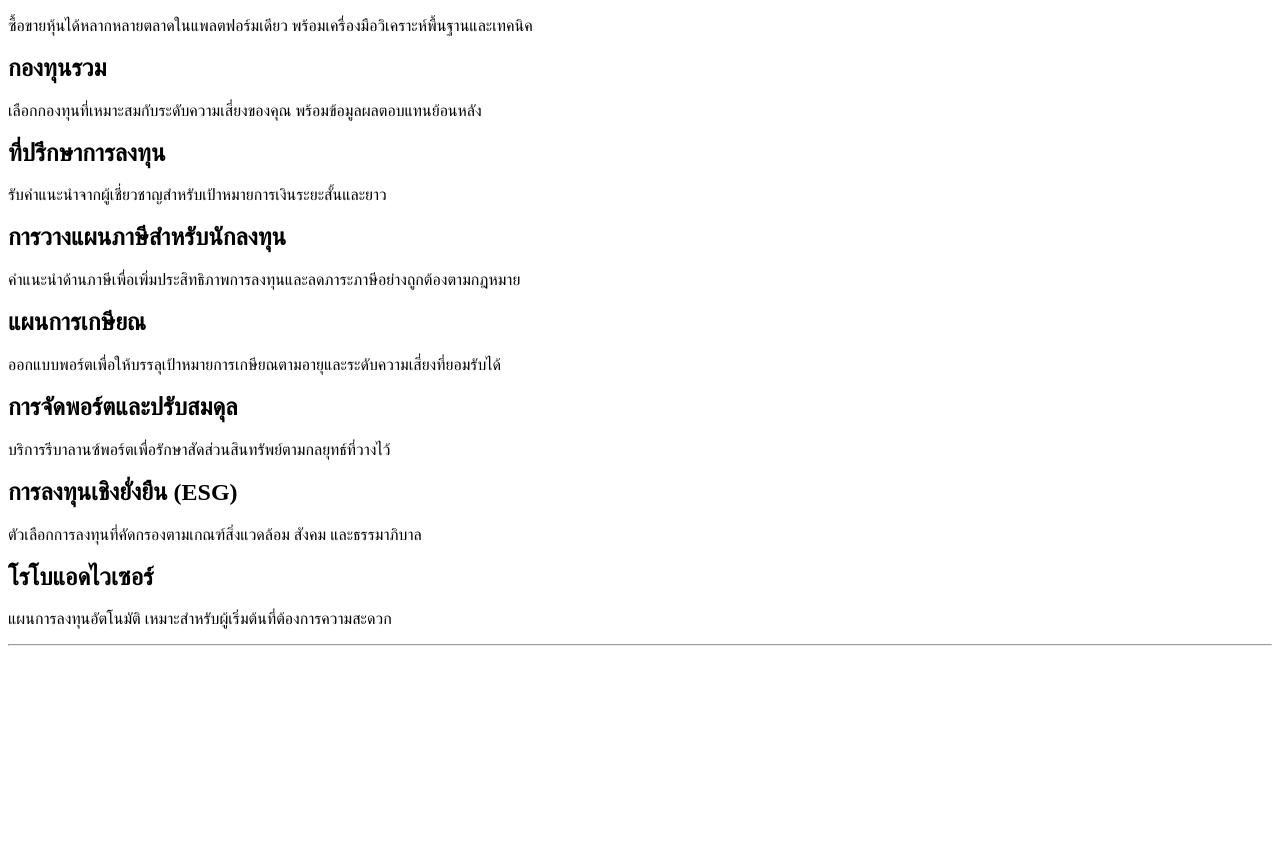
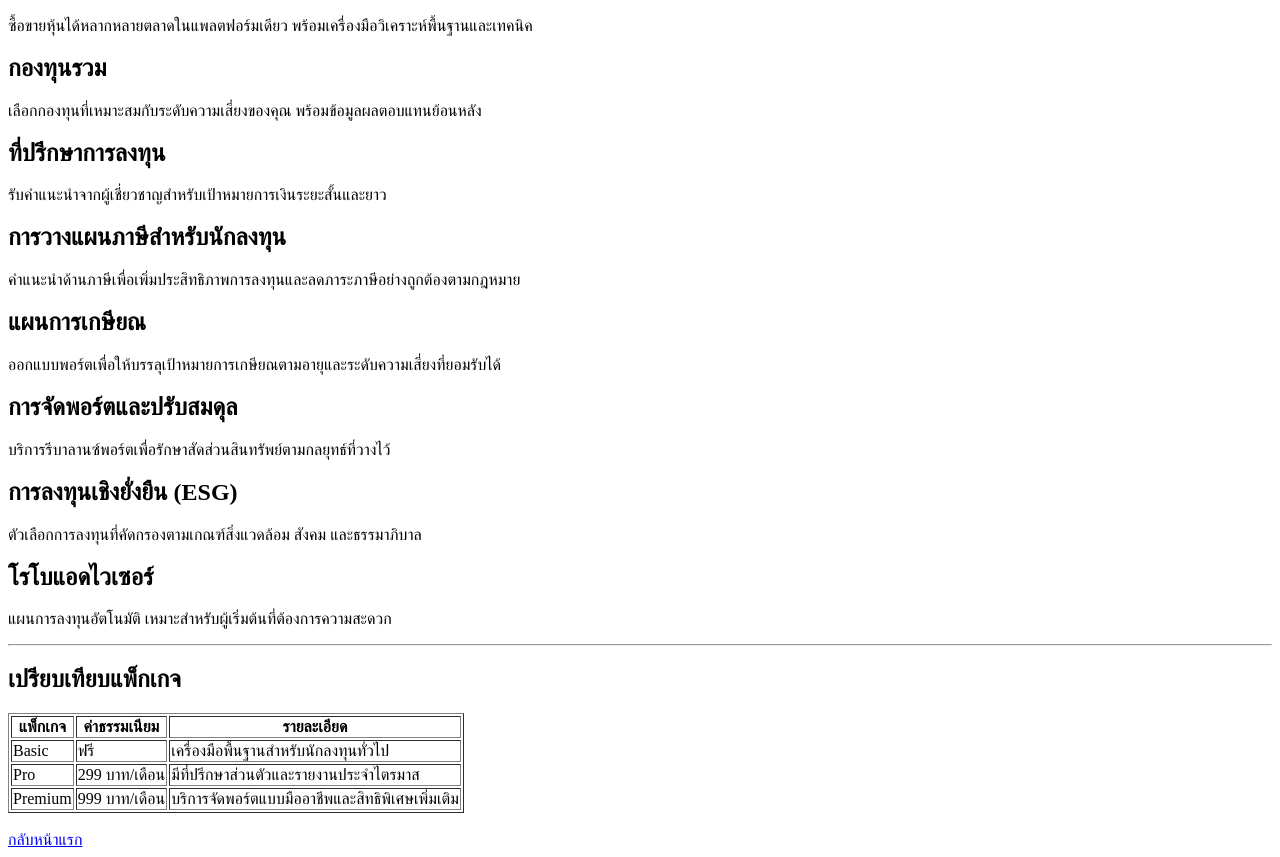
Before and after one commit to patchara24/my-business-web, a plain HTML site: page services.html in a window 1280 px wide. Shown: the part 136-993 px from the top of the page. Before the commit the page ends 800 px from the top, so only its background shows below. Drawn offline with Linux system fonts and the light colour scheme.

Commit message:
feat:add compare section

```diff
--- a/services.html
+++ b/services.html
@@ -63,5 +63,37 @@
 
         <hr>
 
+        <!-- package comparison -->
+        <section>
+        <h2>เปรียบเทียบแพ็กเกจ</h2>
+
+        <table border="1">
+            <tr>
+                <th>แพ็กเกจ</th>
+                <th>ค่าธรรมเนียม</th>
+                <th>รายละเอียด</th>
+            </tr>
+            <tr>
+                <td>Basic</td>
+                <td>ฟรี</td>
+                <td>เครื่องมือพื้นฐานสำหรับนักลงทุนทั่วไป</td>
+            </tr>
+            <tr>
+                <td>Pro</td>
+                <td>299 บาท/เดือน</td>
+                <td>มีที่ปรึกษาส่วนตัวและรายงานประจำไตรมาส</td>
+            </tr>
+            <tr>
+                <td>Premium</td>
+                <td>999 บาท/เดือน</td>
+                <td>บริการจัดพอร์ตแบบมืออาชีพและสิทธิพิเศษเพิ่มเติม</td>
+            </tr>
+        </table>
+        </section>
+
+        <br>
+        <a href="index.html">กลับหน้าแรก</a>
+    </main>
+
 </body>
 </html>
```
